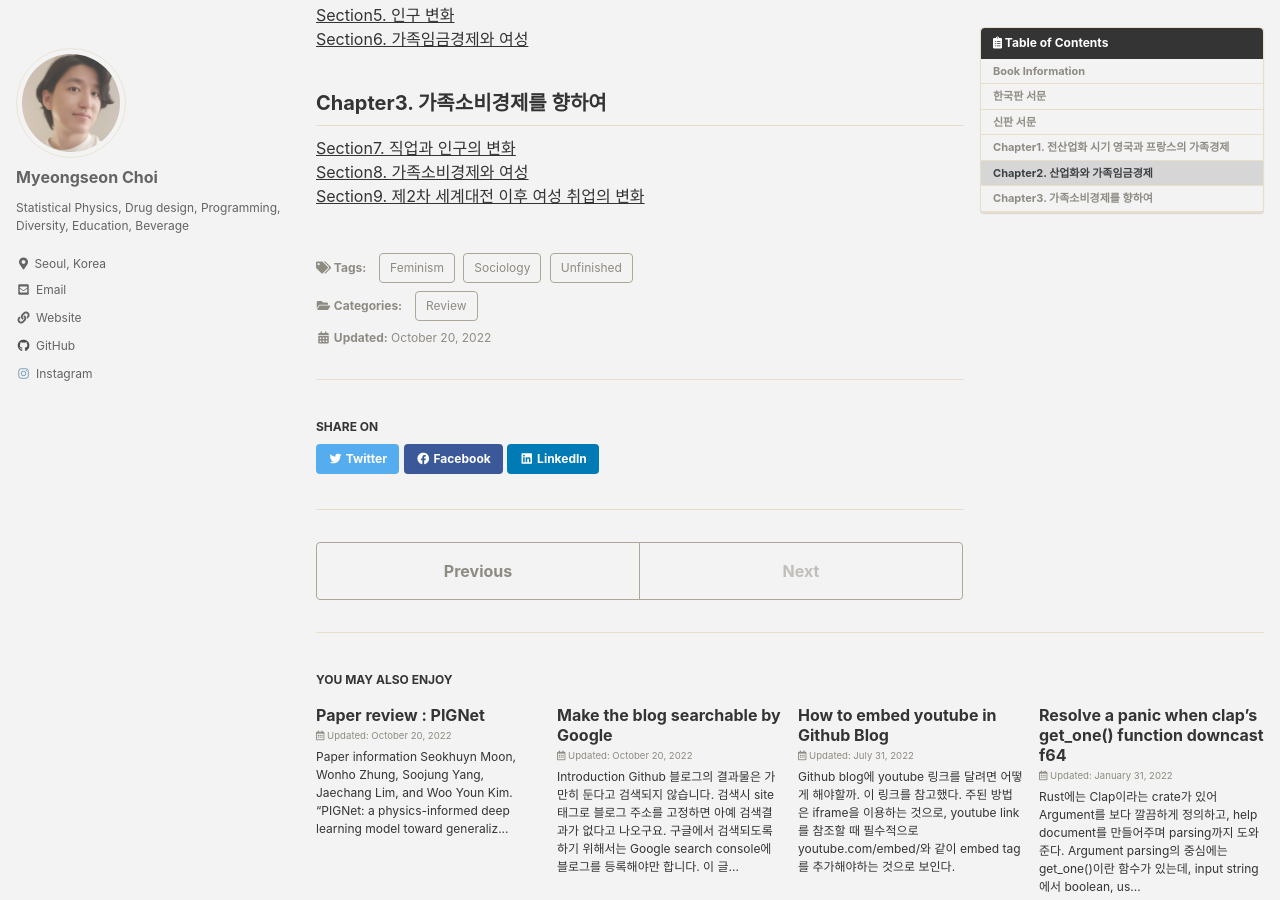
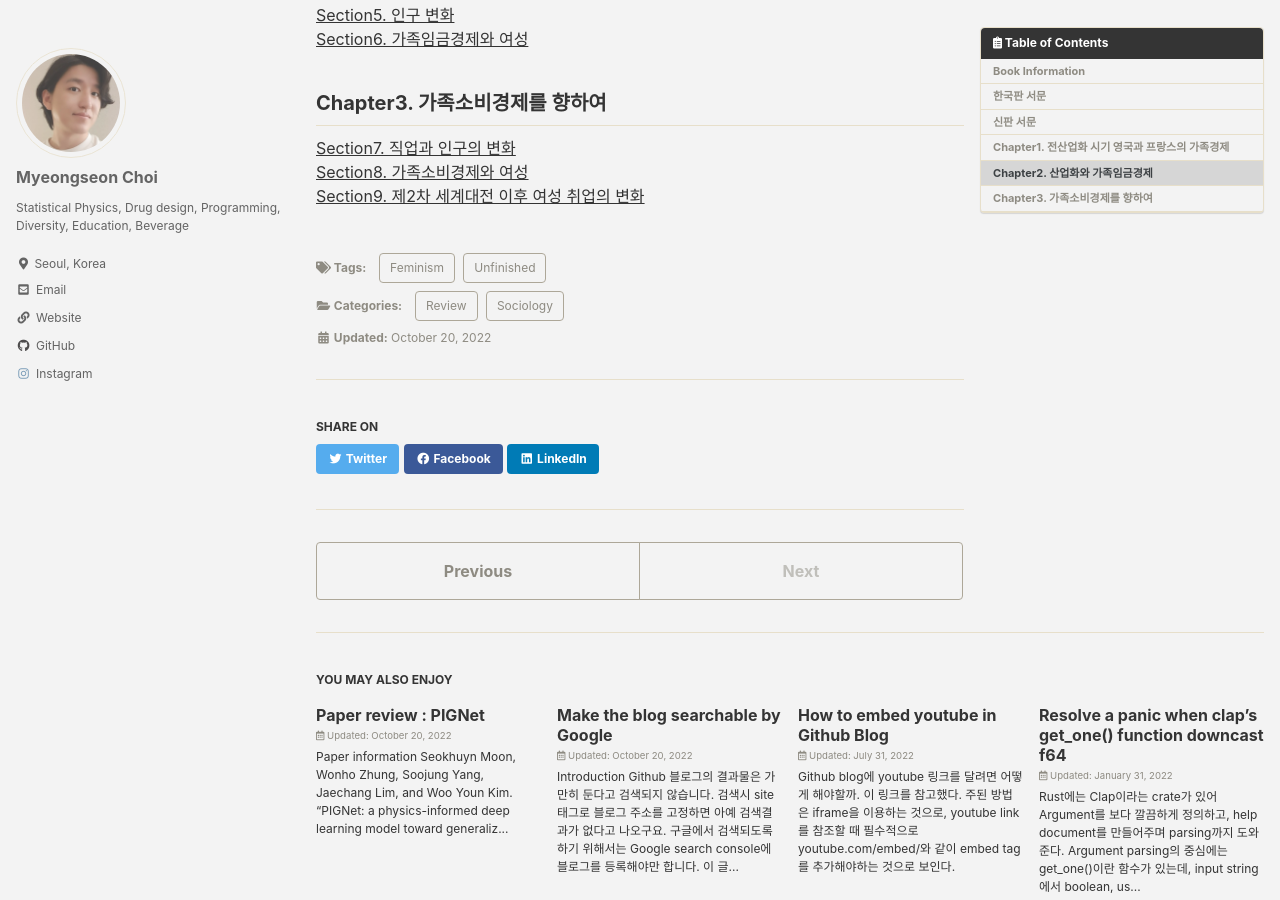
Before and after one commit to key262yek/key262yek.github.io, a Jekyll site: the page built from _posts/2022-10-23-Women-Work-and-Family.md, in a window 1280 px wide and 900 px high, scrolled down 1167 px. Built offline with Jekyll 4.4.1, drawn with Linux system fonts in a browser that asks for light colours; cached includes are drawn as plain includes; nearby versions of some CDN libraries.

```diff
--- a/_posts/2022-10-23-Women-Work-and-Family.md
+++ b/_posts/2022-10-23-Women-Work-and-Family.md
@@ -3,9 +3,9 @@ title: "Book Review : Women, Work and Family Thread"
 date: 2022-10-20
 categories:
   - Review
+  - Sociology
 tags:
   - Feminism
-  - Sociology
   - Unfinished
 toc: true
 toc_label: "Table of Contents"
```
Also changed, not shown: _posts/2021-05-31-AI-Detecting-Hate-Speech.md (+1 -1 lines), _posts/2021-06-14-Law_of_Abortion.md (+2 -1 lines).
